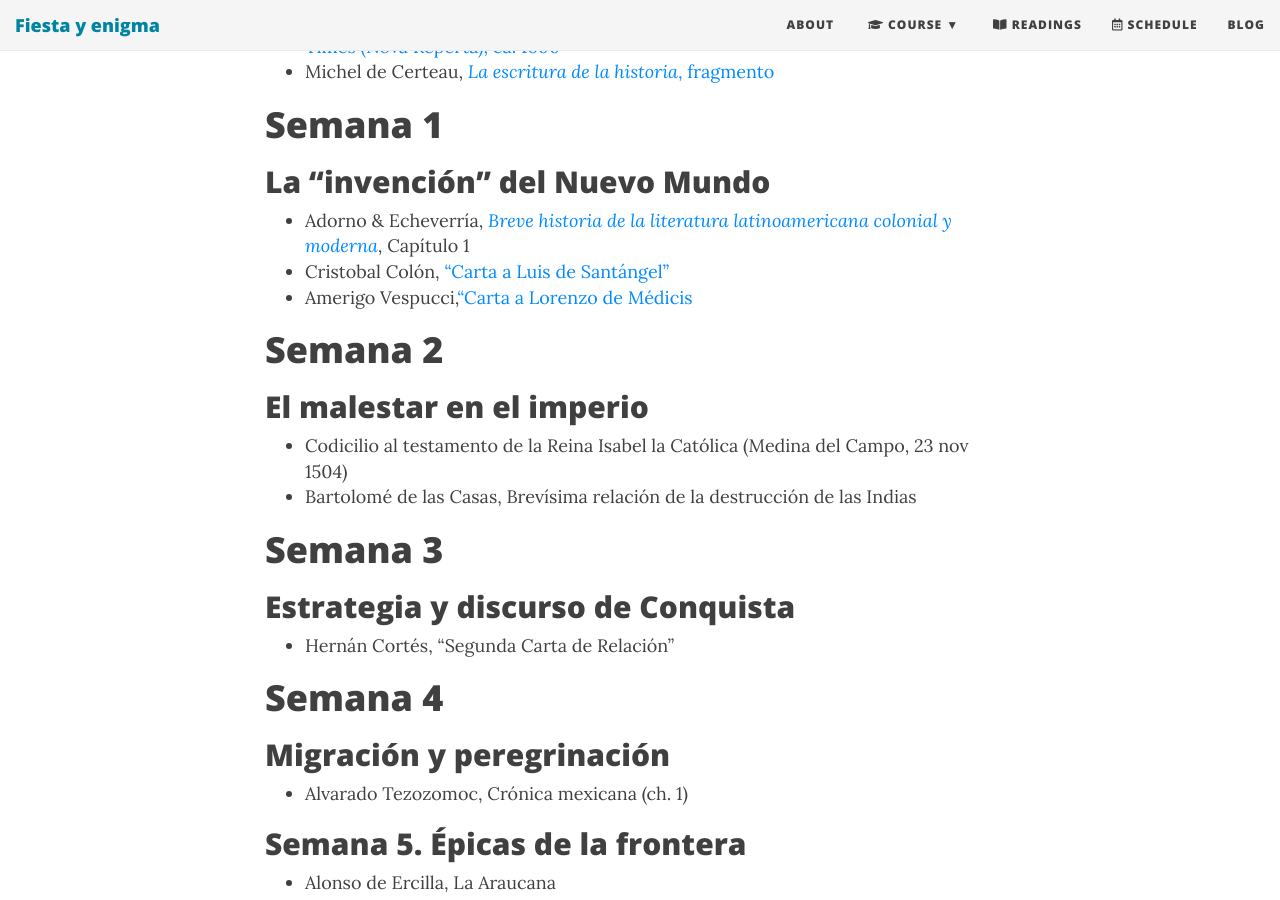
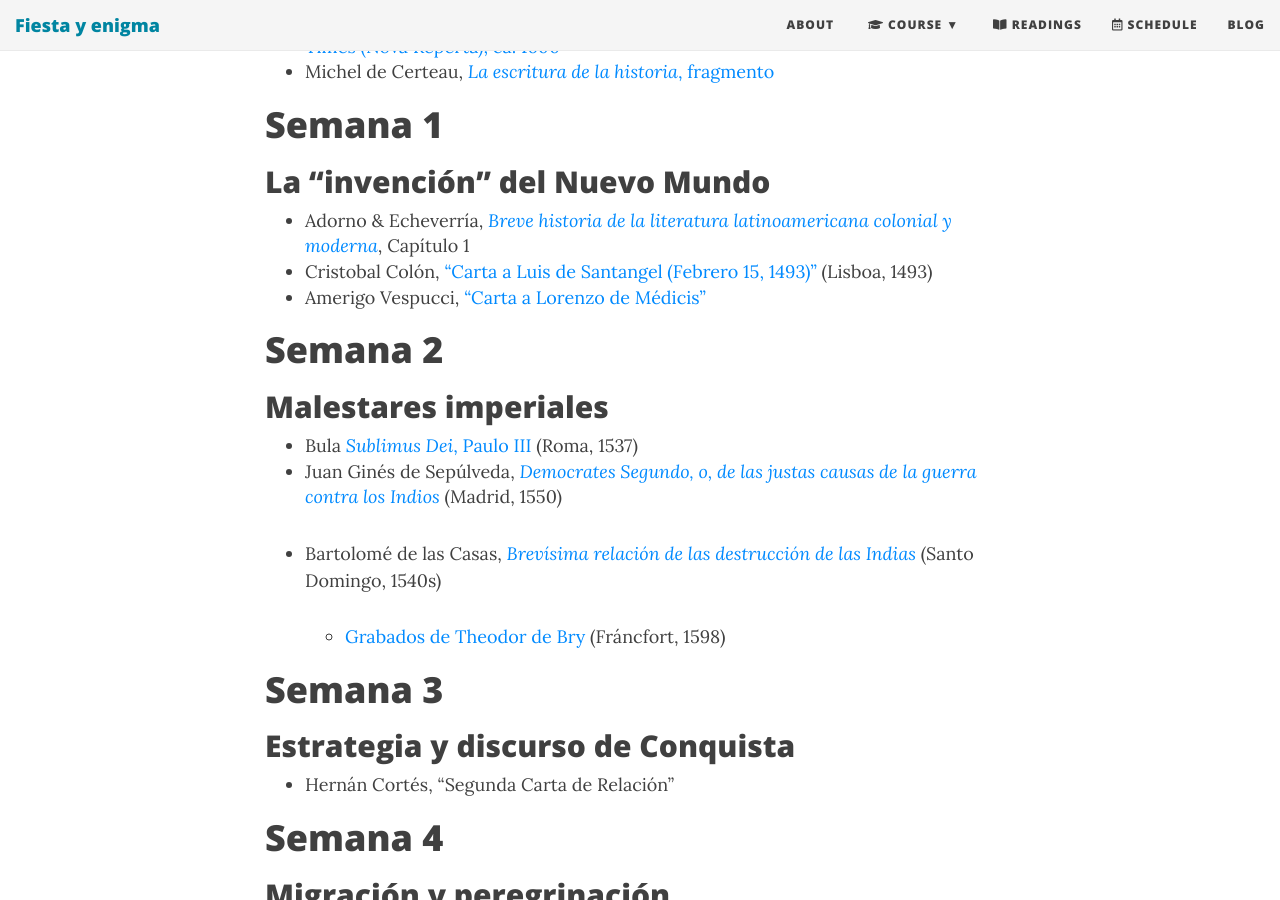
Before and after one commit to Hipomenes/ls452, a Jekyll site: the page built from syllabus.md, in a window 1280 px wide and 900 px high, scrolled down 1430 px. Built offline with Jekyll 4.4.1, drawn with Linux system fonts in a browser that asks for light colours; nearby versions of some CDN libraries; some of the changed text lies outside the part shown.

Commit message:
Update syllabus.md

```diff
--- a/syllabus.md
+++ b/syllabus.md
@@ -23,18 +23,21 @@ bigimg: /img/4partes.jpg
 - Michel de Certeau, [*La escritura de la historia*, fragmento]()
 
 # Semana 1
-## La “invención” del Nuevo Mundo
+## La "invención" del Nuevo Mundo
 
 - Adorno & Echeverría, [*Breve historia de la literatura latinoamericana colonial y moderna*](), Capítulo 1
-- Cristobal Colón, ["Carta a Luis de Santángel”]()
-- Amerigo Vespucci,["Carta a Lorenzo de Médicis]()
+- Cristobal Colón, ["Carta a Luis de Santangel (Febrero 15, 1493)"]() (Lisboa, 1493)
+- Amerigo Vespucci, ["Carta a Lorenzo de Médicis"]()
 
 
 # Semana 2
-## El malestar en el imperio
+## Malestares imperiales
 
-- Codicilio al testamento de la Reina Isabel la Católica (Medina del Campo, 23 nov 1504)
-- Bartolomé de las Casas, Brevísima relación de la destrucción de las Indias
+- Bula [*Sublimus Dei*, Paulo III](https://drive.google.com/open?id=1ilW5K8PiJTCY8_lL8I5U-6-Tr8_xNkIv) (Roma, 1537)
+- Juan Ginés de Sepúlveda, [*Democrates Segundo, o, de las justas causas de la guerra contra los Indios*](https://drive.google.com/open?id=1u1BvgI1OrQJQ15hjFwXFgGJQsHBBP5lH) (Madrid, 1550)
+- Bartolomé de las Casas, [*Brevísima relación de las destrucción de las Indias*](https://drive.google.com/open?id=16fXW5kJKYfivZrQdTBea9kLmKCl7F2RK) (Santo Domingo, 1540s)
+
+    - [Grabados de Theodor de Bry](https://commons.wikimedia.org/wiki/Category:Prints_from_Bartolom%C3%A9_de_las_Casas_Regionum) (Fráncfort, 1598)
 
 # Semana 3
 ##  Estrategia y discurso de Conquista
```
